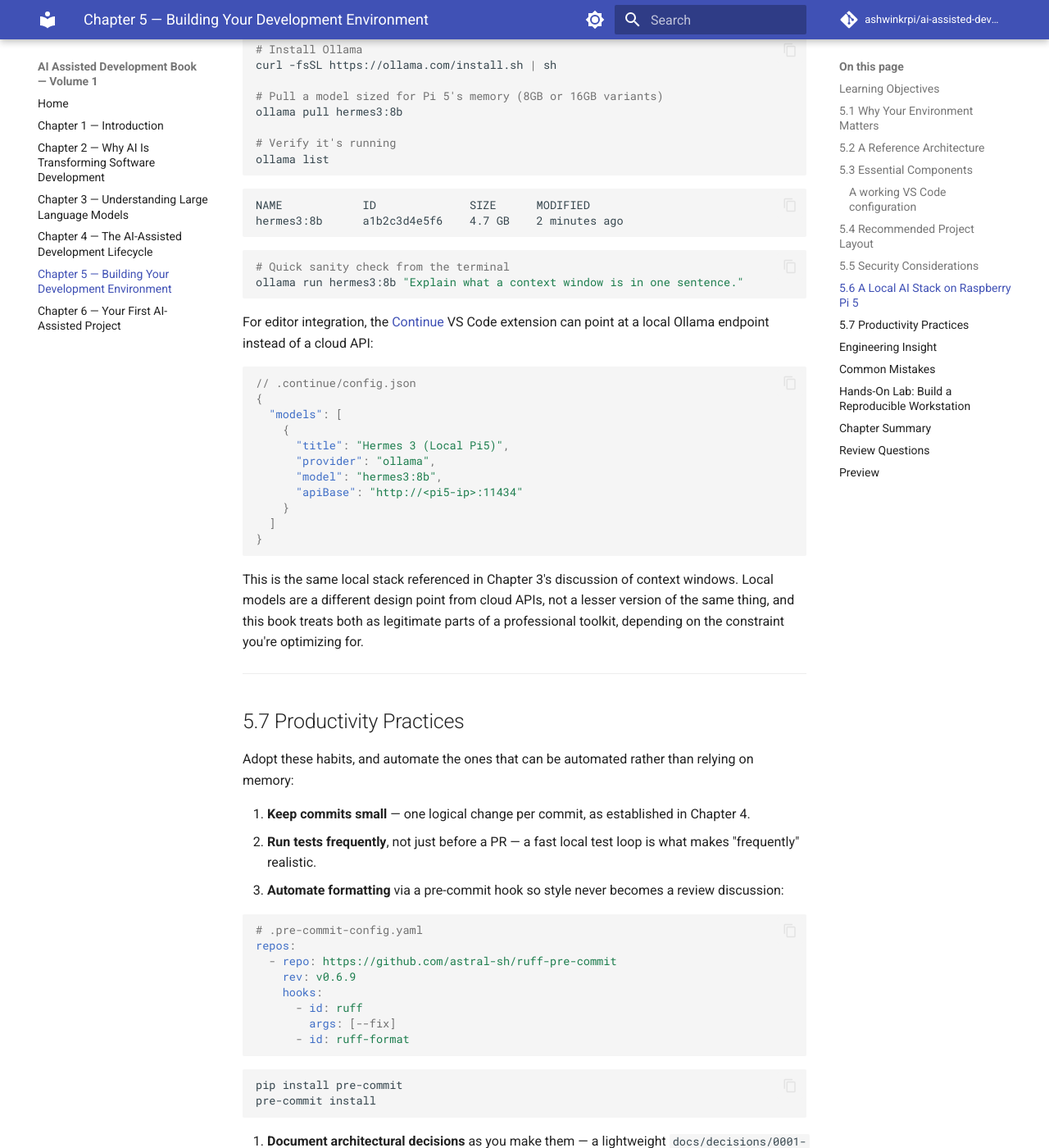
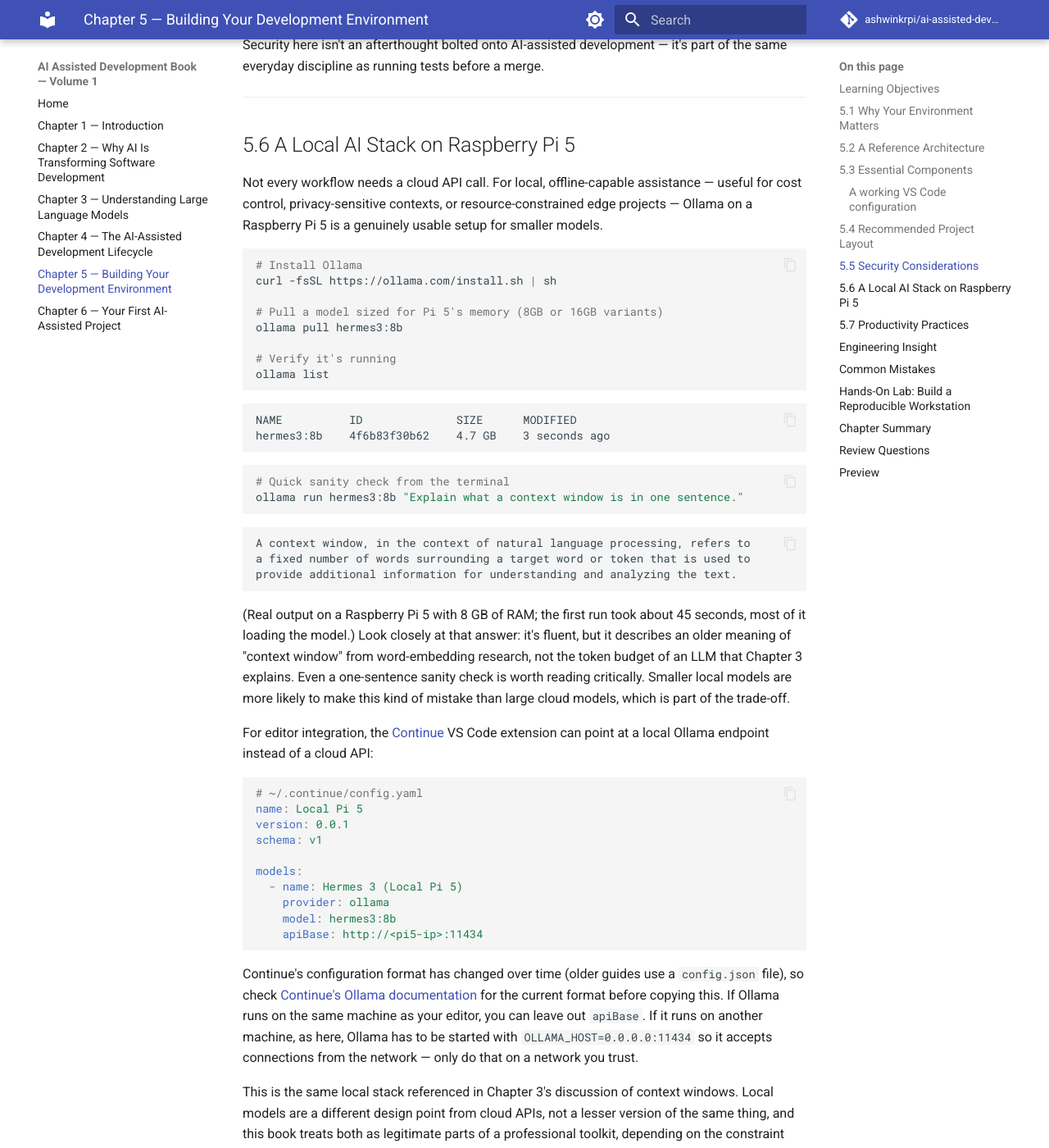
Before and after one commit to ashwinkrpi/ai-assisted-development-book, an MkDocs documentation site: the page built from chapters/01-foundations/05-building-your-ai-assisted-development-environment.md, in a window 1280 px wide and 1400 px high, scrolled down 5072 px. Shown: the whole window at 82% size. Built offline with MkDocs 1.6.1 and Material for MkDocs 9.7.7, drawn with Linux system fonts in a browser that asks for light colours; comment, search, counter and statistics services are not loaded; some of the changed text lies outside the part shown.

Commit message:
docs(ch5): real Ollama output, current Continue and pre-commit config
- Real ollama list output and sanity-check response (which itself
  shows a plausible-but-wrong answer)
- Continue config moved to config.yaml format
- ruff-pre-commit rev v0.16.10 with the ruff-check hook ID
- Note that secret scanning on private repos needs Secret Protection,
  and that push protection only matches known provider patterns

Co-Authored-By: Claude Opus 5.5 <noreply@anthropic.com>
Claude-Session: https://claude.ai/code/session_0132exeiH7XpCT1ugX8ssLd6

````diff
--- a/chapters/01-foundations/05-building-your-ai-assisted-development-environment.md
+++ b/chapters/01-foundations/05-building-your-ai-assisted-development-environment.md
@@ -134,7 +134,11 @@ gh api -X PATCH /repos/{owner}/{repo} \
   -f security_and_analysis[secret_scanning_push_protection][status]=enabled
 ```
 
-Or via the UI: **Settings → Code security and analysis → Secret scanning → Enable**, and turn on **Push protection** alongside it so a secret is blocked *before* it lands in history, not just flagged after.
+Or via the UI: open the repository's **Settings**, find the code security page (currently **Advanced Security**; GitHub renames these menus from time to time), enable **Secret Protection**, and turn on **Push protection** alongside it so a secret is blocked *before* it lands in history, not just flagged after.
+
+Check availability before you rely on this. Secret scanning and push protection are free for public repositories. For private repositories, they need a paid add-on (GitHub Secret Protection, part of what used to be called GitHub Advanced Security) on an organization plan. If you can't enable them, a local pre-commit secret scanner is a reasonable substitute.
+
+Also know what push protection actually catches: it matches secrets against patterns for known providers (cloud keys, tokens from popular services, and so on). A random string you made up won't be blocked, and neither will a provider's key format that GitHub doesn't support. It reduces risk; it doesn't replace keeping secrets out of your code.
 
 A `.gitignore` that actually excludes the common leak vectors is the first line of defense:
 
@@ -176,8 +180,8 @@ ollama list
 ```
 
 ```text
-NAME            ID              SIZE      MODIFIED
-hermes3:8b      a1b2c3d4e5f6    4.7 GB    2 minutes ago
+NAME          ID              SIZE      MODIFIED
+hermes3:8b    4f6b83f30b62    4.7 GB    3 seconds ago
 ```
 
 ```bash
@@ -185,21 +189,30 @@ hermes3:8b      a1b2c3d4e5f6    4.7 GB    2 minutes ago
 ollama run hermes3:8b "Explain what a context window is in one sentence."
 ```
 
+```text
+A context window, in the context of natural language processing, refers to
+a fixed number of words surrounding a target word or token that is used to
+provide additional information for understanding and analyzing the text.
+```
+
+(Real output on a Raspberry Pi 5 with 8 GB of RAM; the first run took about 45 seconds, most of it loading the model.) Look closely at that answer: it's fluent, but it describes an older meaning of "context window" from word-embedding research, not the token budget of an LLM that Chapter 3 explains. Even a one-sentence sanity check is worth reading critically. Smaller local models are more likely to make this kind of mistake than large cloud models, which is part of the trade-off.
+
 For editor integration, the [Continue](https://continue.dev) VS Code extension can point at a local Ollama endpoint instead of a cloud API:
 
-```json
-// .continue/config.json
-{
-  "models": [
-    {
-      "title": "Hermes 3 (Local Pi5)",
-      "provider": "ollama",
-      "model": "hermes3:8b",
-      "apiBase": "http://<pi5-ip>:11434"
-    }
-  ]
-}
+```yaml
+# ~/.continue/config.yaml
+name: Local Pi 5
+version: 0.0.1
+schema: v1
+
+models:
+  - name: Hermes 3 (Local Pi 5)
+    provider: ollama
+    model: hermes3:8b
+    apiBase: http://<pi5-ip>:11434
 ```
+
+Continue's configuration format has changed over time (older guides use a `config.json` file), so check [Continue's Ollama documentation](https://docs.continue.dev/customize/model-providers/top-level/ollama) for the current format before copying this. If Ollama runs on the same machine as your editor, you can leave out `apiBase`. If it runs on another machine, as here, Ollama has to be started with `OLLAMA_HOST=0.0.0.0:11434` so it accepts connections from the network — only do that on a network you trust.
 
 This is the same local stack referenced in Chapter 3's discussion of context windows. Local models are a different design point from cloud APIs, not a lesser version of the same thing, and this book treats both as legitimate parts of a professional toolkit, depending on the constraint you're optimizing for.
 
@@ -217,9 +230,9 @@ Adopt these habits, and automate the ones that can be automated rather than rely
 # .pre-commit-config.yaml
 repos:
   - repo: https://github.com/astral-sh/ruff-pre-commit
-    rev: v0.6.9
+    rev: v0.16.10  # run `pre-commit autoupdate` to move to the latest release
     hooks:
-      - id: ruff
+      - id: ruff-check
         args: [--fix]
       - id: ruff-format
 ```
@@ -260,7 +273,7 @@ Set up a new development workstation (or a clean directory simulating one) with
 3. Build the project and run its test suite with a single command.
 4. Make a small change, commit it, and confirm the pre-commit hook runs formatting automatically.
 5. Use an AI assistant — cloud or local — to explain an unfamiliar module in the project, and check its explanation against the actual code.
-6. Enable secret scanning and push protection on the repository, and confirm it blocks a deliberately-committed fake secret (e.g., a string that matches an API key pattern but isn't real).
+6. Enable secret scanning and push protection on the repository (use a public test repository if your private repositories don't have Secret Protection; see Section 5.5). Then try to push a commit containing a fake secret and confirm the push is blocked. Push protection only recognizes supported provider patterns, so a made-up string won't trigger it: the fake value has to match the format of a real provider's token. Never use a real credential for this test.
 
 Document the full setup in a `SETUP.md` so another developer — or a future you, on a new machine — can reproduce it from a cold start.
 
````
